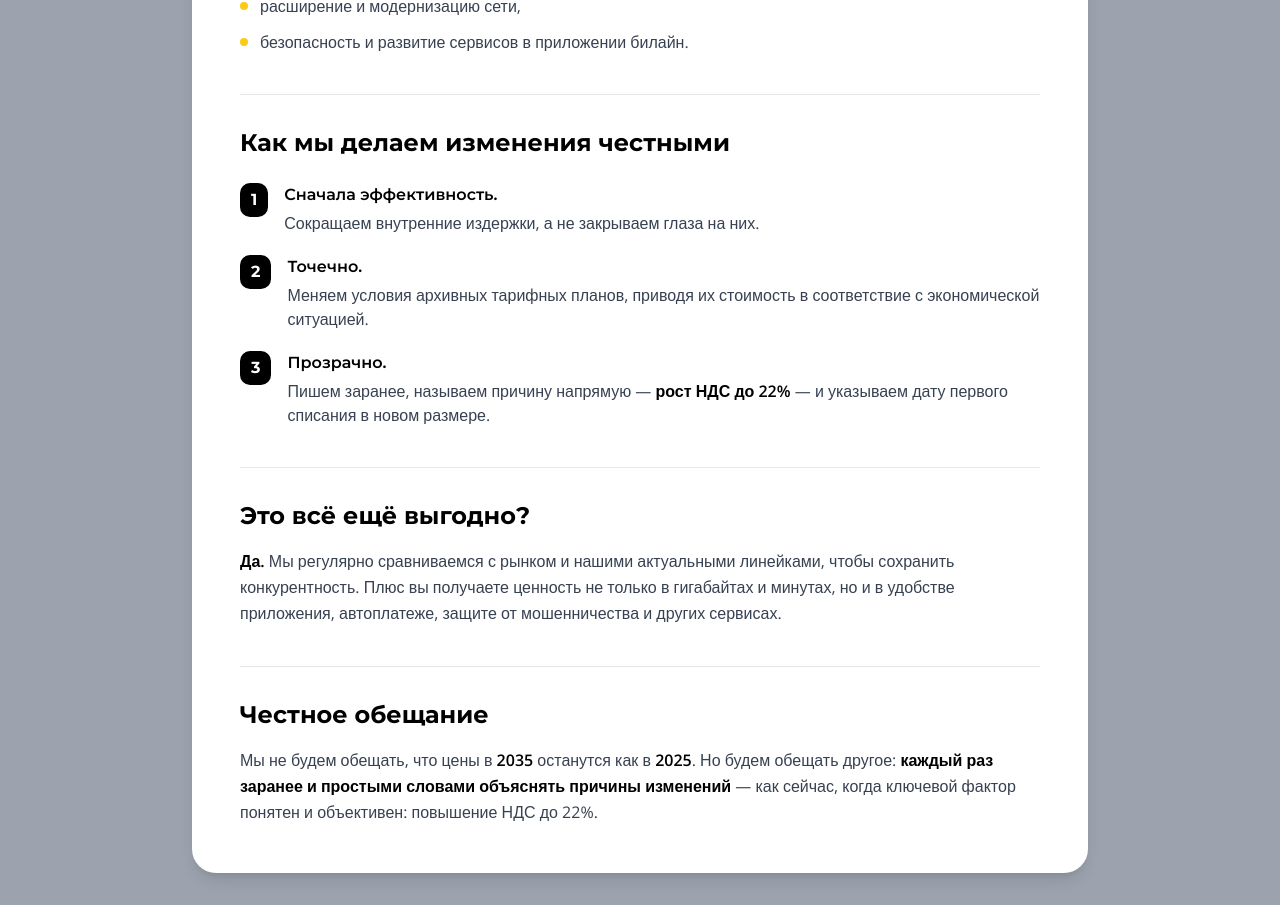
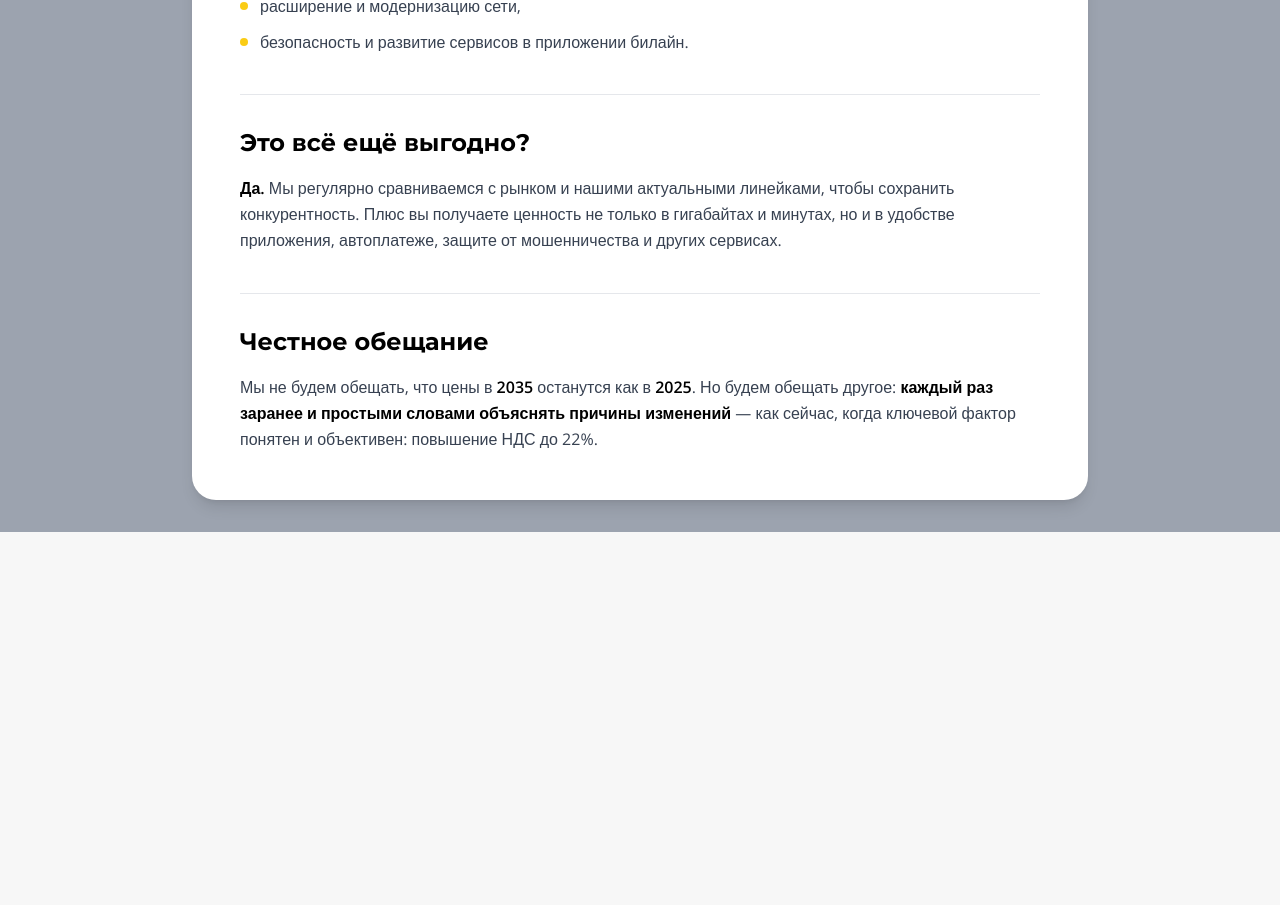
Before and after one commit to pr-poehali-dev/price-update-clone, a React (Vite) app: page / in a window 1280 px wide. Shown: the part 1240-2145 px from the top of the page. After the commit the page ends 1772 px from the top, so only its background shows below. Built offline with nearby package versions, Linux system fonts and the light colour scheme.

Commit message:
Удаление лишнего блока кода

```diff
--- a/src/pages/Index.tsx
+++ b/src/pages/Index.tsx
@@ -103,39 +103,6 @@ const Index = () => {
           <div className="h-px bg-gray-200 my-8"></div>
 
           <div className="mb-10">
-            <h2 className="text-xl md:text-2xl font-heading font-bold mb-6 text-black">
-              Как мы делаем изменения честными
-            </h2>
-            <div className="space-y-5">
-              <div className="flex gap-4 items-start">
-                <Badge className="text-base font-heading font-bold px-2.5 py-1 bg-black text-white rounded-md">1</Badge>
-                <div>
-                  <h3 className="font-semibold text-base mb-1 text-black">Сначала эффективность.</h3>
-                  <p className="text-gray-700 text-base">Сокращаем внутренние издержки, а не закрываем глаза на них.</p>
-                </div>
-              </div>
-              <div className="flex gap-4 items-start">
-                <Badge className="text-base font-heading font-bold px-2.5 py-1 bg-black text-white rounded-md">2</Badge>
-                <div>
-                  <h3 className="font-semibold text-base mb-1 text-black">Точечно.</h3>
-                  <p className="text-gray-700 text-base">Меняем условия архивных тарифных планов, приводя их стоимость в соответствие с экономической ситуацией.</p>
-                </div>
-              </div>
-              <div className="flex gap-4 items-start">
-                <Badge className="text-base font-heading font-bold px-2.5 py-1 bg-black text-white rounded-md">3</Badge>
-                <div>
-                  <h3 className="font-semibold text-base mb-1 text-black">Прозрачно.</h3>
-                  <p className="text-gray-700 text-base">
-                    Пишем заранее, называем причину напрямую — <span className="font-semibold text-black">рост НДС до 22%</span> — и указываем дату первого списания в новом размере.
-                  </p>
-                </div>
-              </div>
-            </div>
-          </div>
-
-          <div className="h-px bg-gray-200 my-8"></div>
-
-          <div className="mb-10">
             <h2 className="text-xl md:text-2xl font-heading font-bold mb-4 text-black">
               Это всё ещё выгодно?
             </h2>
```
